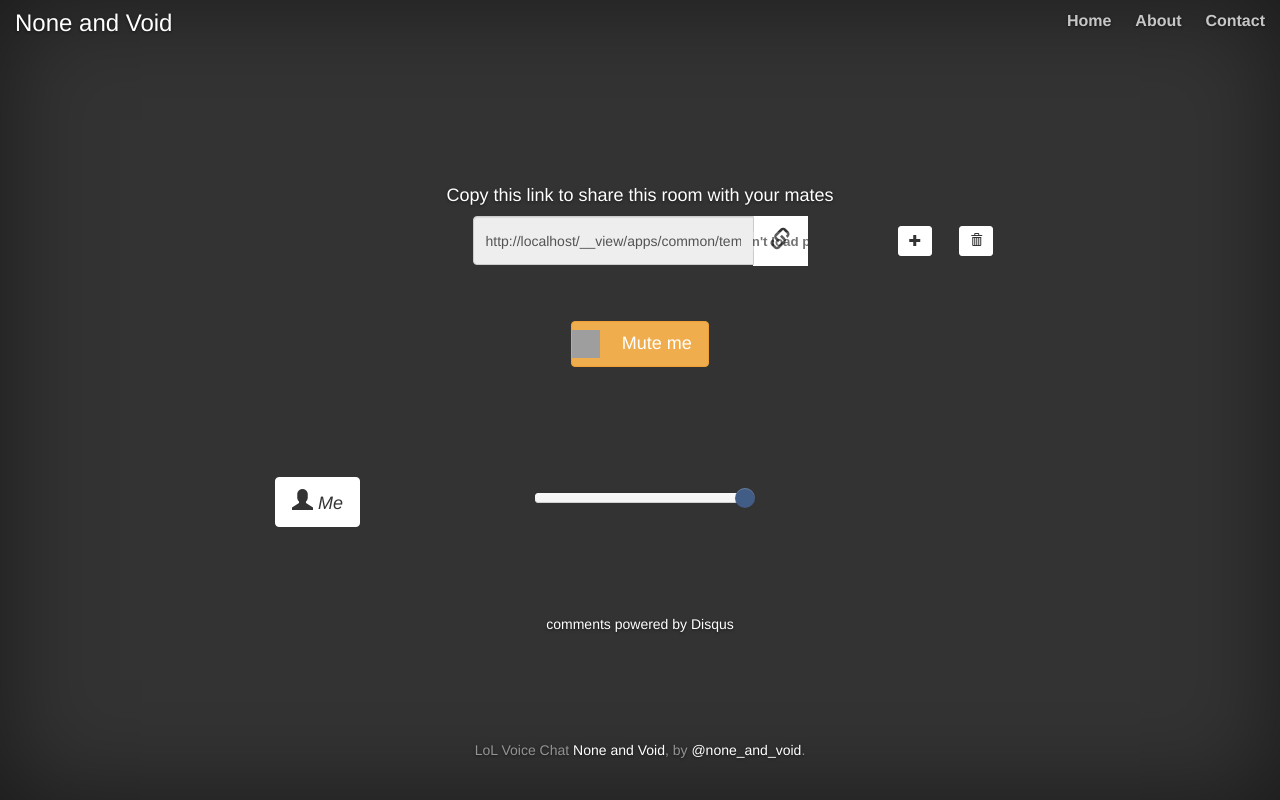
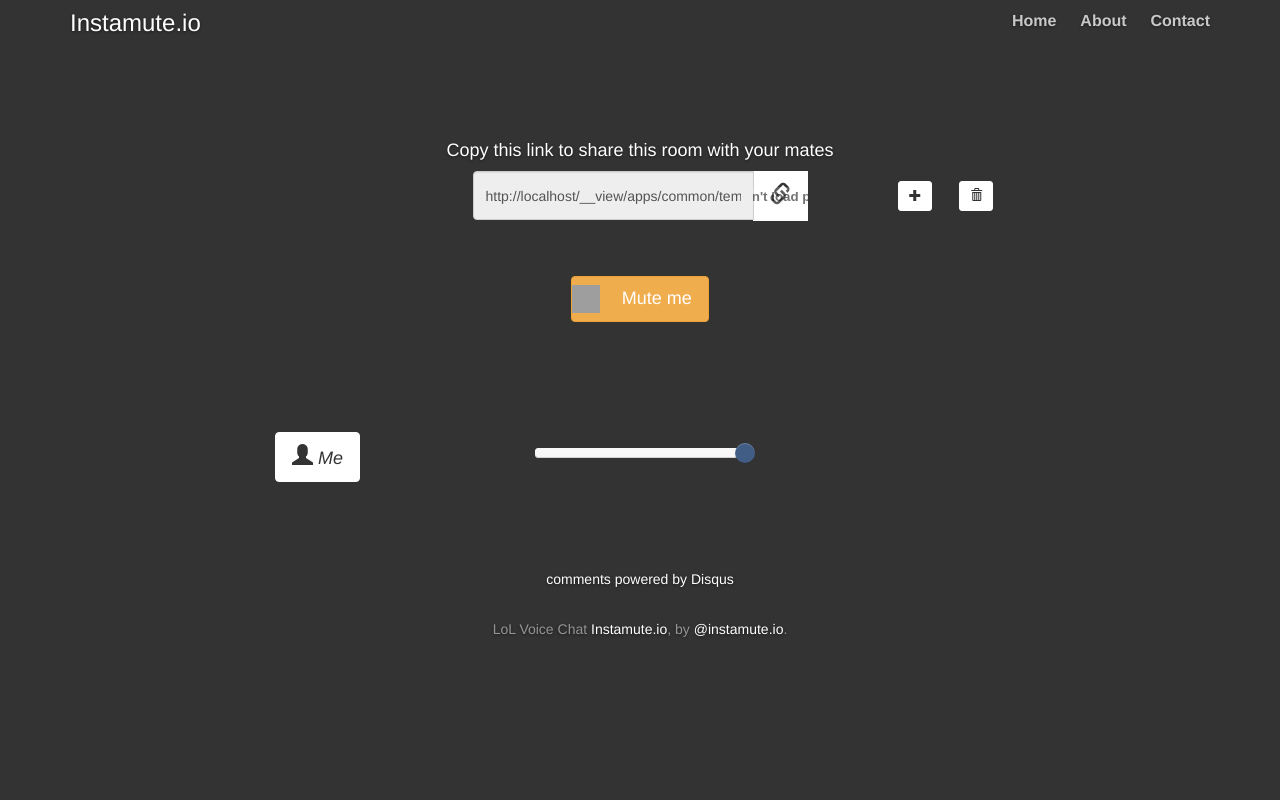
Before and after one commit to Axik/instamute.io, a Django app: template apps/common/templates/rooms/room_detail.html in a window 1280 px wide. Run offline with Django 3.2, Linux system fonts and the light colour scheme; the template is opened without the code that fills it, so the values that code supplies are empty; some libraries are stand-ins or nearby versions; grey boxes are pictures that could not be loaded.

Commit message:
css and rename to instamute.io, also fix urls (without rooms now). Fixed footer to bottom, fixed repeated background when you scroll down

```diff
--- a/apps/common/static/css/cover.css
+++ b/apps/common/static/css/cover.css
@@ -28,12 +28,13 @@ html,
 body {
   height: 100%;
   background-color: #333;
+  background-repeat: no-repeat;
 }
 body {
   color: #fff;
   text-align: center;
   text-shadow: 0 1px 3px rgba(0,0,0,.5);
-  box-shadow: inset 0 0 100px rgba(0,0,0,.5);
+  /*box-shadow: inset 0 0 100px rgba(0,0,0,.5);*/
 }
 
 /* Extra markup and styles for table-esque vertical and horizontal centering */
@@ -137,7 +138,7 @@ body {
     top: 0;
   }
   .mastfoot {
-    position: fixed;
+    position: relative;
     bottom: 0;
   }
   /* Start the vertical centering */
--- a/apps/common/templates/about.html
+++ b/apps/common/templates/about.html
@@ -1,7 +1,7 @@
 {% extends "base.html" %}
 {% load i18n %}
 {% block title %}
-    {% trans "None and Void: About" %}
+    {% trans "Instamute.io: About" %}
 {% endblock title %}
 {% block extra_head %}
     <style type="text/css">
@@ -12,7 +12,7 @@
 {% endblock extra_head %}
 {% block content %}
 <div class="inner cover">
-    <h1 class="cover-heading">{% trans "None and Void" %}</h1>
+    <h1 class="cover-heading">{% trans "Instamute.io" %}</h1>
     <h2 class="cover-heading">{% trans "Just voice web chat" %} </h2>
     <h2 class="cover-heading">{% trans "Anonymous. No payments. No plugins. No software. "%} </h2>
     <h2 class="cover-heading"><strong> {% trans "Nothing, except voice chat" %}</strong></h2>
--- a/apps/common/templates/base.html
+++ b/apps/common/templates/base.html
@@ -8,7 +8,7 @@
   <meta name="description" content="">
   <meta name="author" content="">
   <head>
-    <title>{% trans "None And Void" %}</title>
+    <title>{% trans "Instamute.io" %}</title>
     <link rel="stylesheet" type="text/css" href="{% static "css/bootstrap.min.css" %}">
     <link href="{% static "css/cover.css" %}" rel="stylesheet">
     {% block extra_head %}
@@ -20,7 +20,7 @@
       <div class="site-wrapper-inner">
         <div class="cover-container">
           <nav class="navbar navbar-fixed-top" role="navigation">
-            <div class="container-fluid">
+            <div class="container">
             {% if messages %}
             {% for message in messages %}
             <div class="alert alert-success alert-dismissable">
@@ -29,24 +29,17 @@
             </div>
             {% endfor %}
             {% endif %}
-              <h3 class="masthead-brand">{% trans "None and Void" %}</h3>
+              <h3 class="masthead-brand">{% trans "Instamute.io" %}</h3>
               {% include "menu.html" %}
             </div>
           </nav>
           {% block content %}
-          <div class="inner cover">
-            <h1 class="cover-heading">Cover your page.</h1>
-            <p class="lead">Cover is a one-page template for building simple and beautiful home pages. Download, edit the text, and add your own fullscreen background photo to make it your own.</p>
-            <p class="lead">
-            <a href="#" class="btn btn-lg btn-default">Learn more</a>
-            </p>
-          </div>
           {% endblock content %}
-          <div class="mastfoot">
+          <footer class="mastfoot">
             <div class="inner">
-              <p>LoL Voice Chat <a href="{% url 'main' %}">None and Void</a>, by <a href="https://twitter.com/none_and_void">@none_and_void</a>.</p>
+              <p>LoL Voice Chat <a href="{% url 'rooms:create' %}">Instamute.io</a>, by <a href="https://twitter.com/instamute.io">@instamute.io</a>.</p>
             </div>
-          </div>
+          </footer>
         </div>
       </div>
     </div>
--- a/apps/common/templates/contact.html
+++ b/apps/common/templates/contact.html
@@ -7,7 +7,7 @@
     </style>
 {% endblock extra_head %}
 {% block title %}
-    {% trans "None and Void: Contact" %}
+    {% trans "Instamute.io: Contact" %}
 {% endblock title %}
 {% block content %}
 <div class="row">
--- a/apps/common/templates/rooms/room_detail.html
+++ b/apps/common/templates/rooms/room_detail.html
@@ -6,7 +6,7 @@
 <link rel="stylesheet" href="{% static "css/room_detail.css" %}">
 {% endblock extra_head %}
 {% block title %}
-{% trans "None and void: " %} {{ object.shorten_url }}
+{% trans "Instamute.io: " %} {{ object.shorten_url }}
 {% endblock title %}
 {% block content %}
 <div class="row headroom">
--- a/apps/common/urls.py
+++ b/apps/common/urls.py
@@ -7,11 +7,10 @@ admin.autodiscover()
 urlpatterns = patterns(
     'common.views',
     url(r'^admin/', include(admin.site.urls)),
-    url(r'^rooms/', include('rooms.urls', 'rooms')),
     url(r'^profile/', include('profiles.urls', 'profiles')),
     url(r'^contact/', 'contact', name='contact'),
     url(r'^about/', 'about', name='about'),
-    url(r'^$', 'main', name='main'),
+    url(r'^', include('rooms.urls', 'rooms')),
 )
 
 urlpatterns += patterns(
```
Also changed, not shown: apps/rooms/tests.py (+5 -5 lines).
